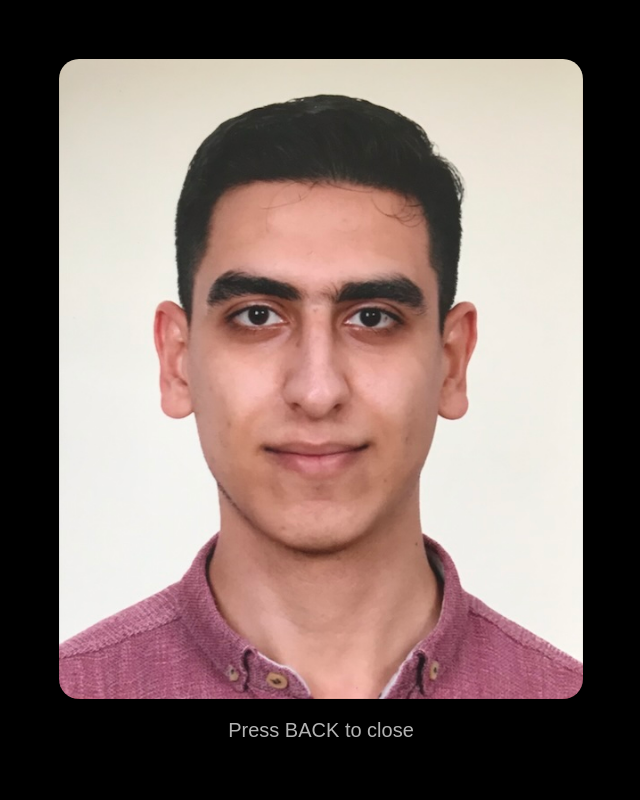
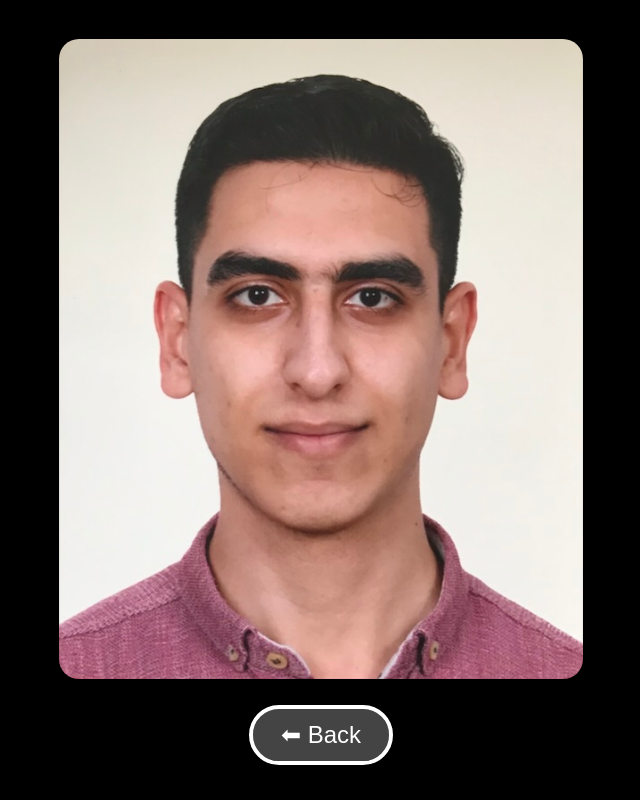
Before and after one commit to hasan-elhuseyin/wheres-hasan, a plain HTML site: page index.html in a window 1280 px wide. Both pictures are taken after a click on the button "📷 Photo of the Day". Shown: the whole page, without its empty margins (319-959 px from the left). Drawn offline with Linux system fonts and the light colour scheme.

Commit message:
add back button

```diff
--- a/app.js
+++ b/app.js
@@ -71,13 +71,36 @@ photoBtn.addEventListener("click", () => {
 
 // Handle BACK button on webOS remote
 document.addEventListener("keydown", (e) => {
-    if (e.key === "Backspace" || e.keyCode === 461) {
-        if (!overlay.classList.contains("hidden")) {
-            overlay.classList.add("hidden");
-            e.preventDefault();
-        }
+    const isBack =
+        e.key === "Backspace" ||
+        e.key === "Escape" ||
+        e.keyCode === 461;
+
+    if (!isBack) return;
+
+    if (!overlay.classList.contains("hidden")) {
+        closePhoto();
+
+        e.preventDefault();
+        e.stopImmediatePropagation();
+        return false;
     }
 });
+
+const closePhotoBtn = document.getElementById("closePhotoBtn");
+
+function closePhoto() {
+    overlay.classList.add("hidden");
+    photoBtn.focus();
+}
+
+photoBtn.addEventListener("click", () => {
+    img.src = PHOTO_URL + "?t=" + Date.now();
+    overlay.classList.remove("hidden");
+    closePhotoBtn.focus(); // focus back button
+});
+
+closePhotoBtn.addEventListener("click", closePhoto);
 
 
 setInterval(update, 1000);
--- a/index.html
+++ b/index.html
@@ -23,7 +23,9 @@
 
             <div id="photoOverlay" class="photo-overlay hidden">
                 <img id="dailyPhoto" src="" alt="Photo of the Day" />
-                <div class="hint">Press BACK to close</div>
+                <button id="closePhotoBtn" class="back-btn">
+                    ⬅ Back
+                </button>
             </div>
         </div>
 
--- a/style.css
+++ b/style.css
@@ -35,6 +35,7 @@ h1 {
     background: #333;
     border-radius: 10px;
     overflow: hidden;
+    margin-bottom: 30px;
 }
 
 #progress-bar {
@@ -87,3 +88,18 @@ h1 {
 .hidden {
     display: none;
 }
+
+.back-btn {
+    margin-top: 30px;
+    font-size: 24px;
+    padding: 12px 28px;
+    background: #444;
+    color: #fff;
+    border: none;
+    border-radius: 30px;
+    cursor: pointer;
+}
+
+.back-btn:focus {
+    outline: 4px solid white;
+}
```
